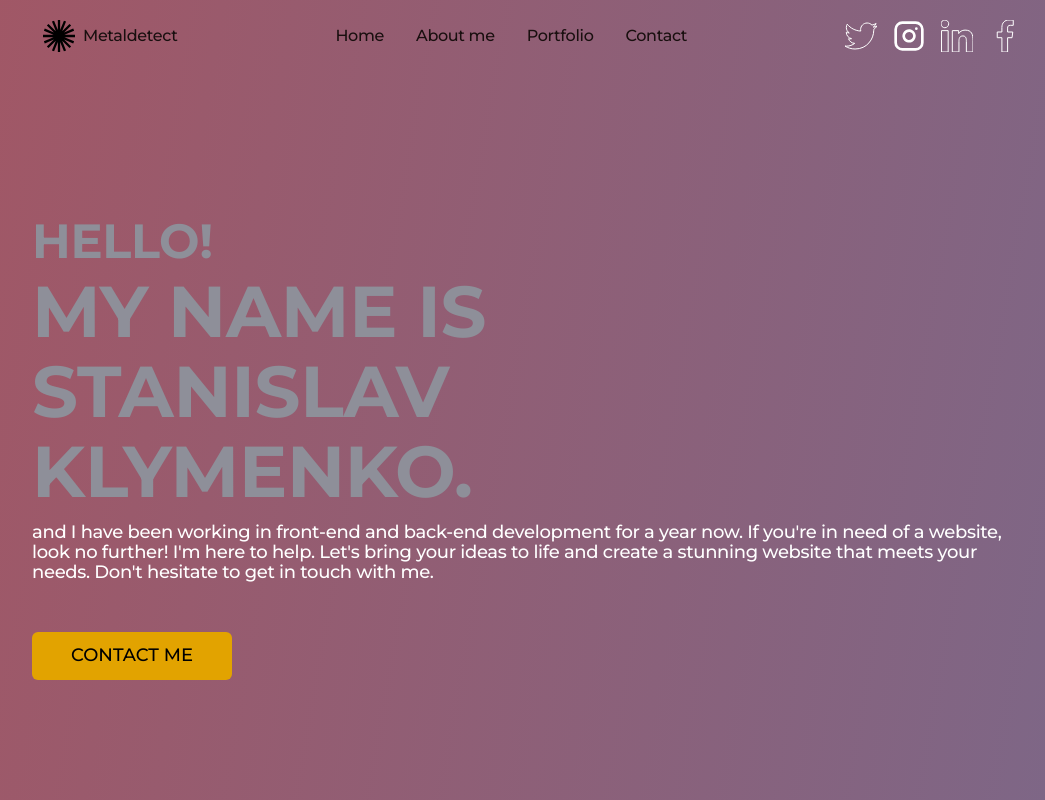
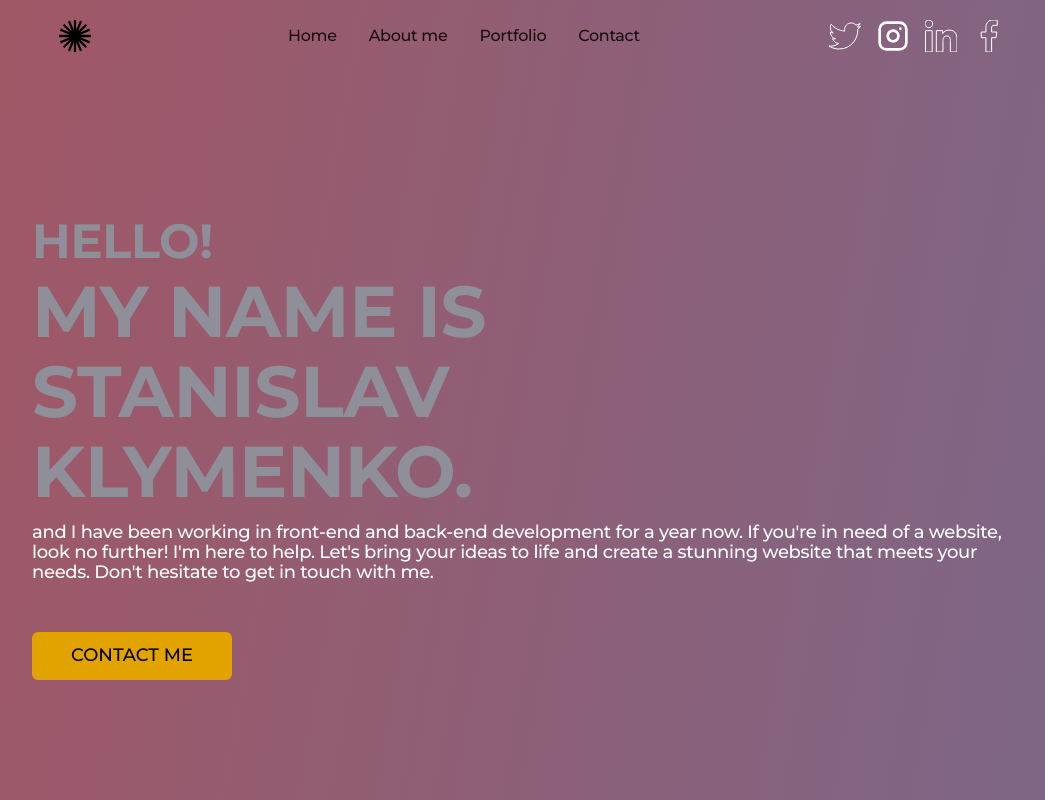
Before and after one commit to Metaldetect/Portfolio, a website: page index.html in a window 1280 px wide. Shown: the top 800 px of the page, without its empty margins (108-1153 px from the left). Drawn offline with nearby package versions, Linux system fonts and the light colour scheme.

```diff
--- a/index.html
+++ b/index.html
@@ -30,7 +30,7 @@
       <a class="header-nav-logo" href="./index.html">
         <svg class="header-svg-icon" width="32" height="32">
           <use href="./img/sprite.svg#icon-vector"></use></svg
-        ><span class="header-title">Metaldetect</span>
+        ><span class="header-title"></span>
       </a>
       <nav class="header-nav">
         <ul class="header-nav-list">
```
